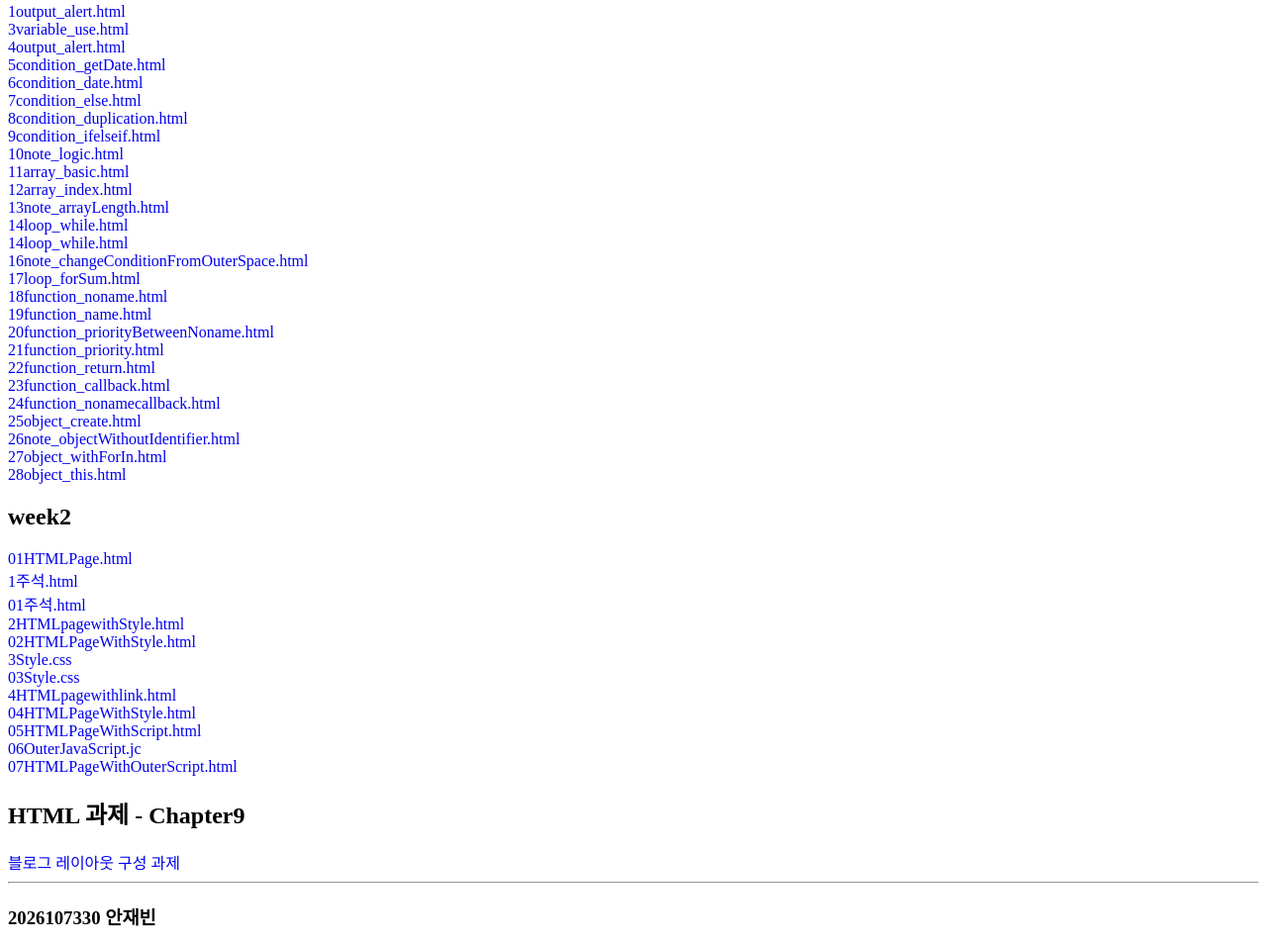
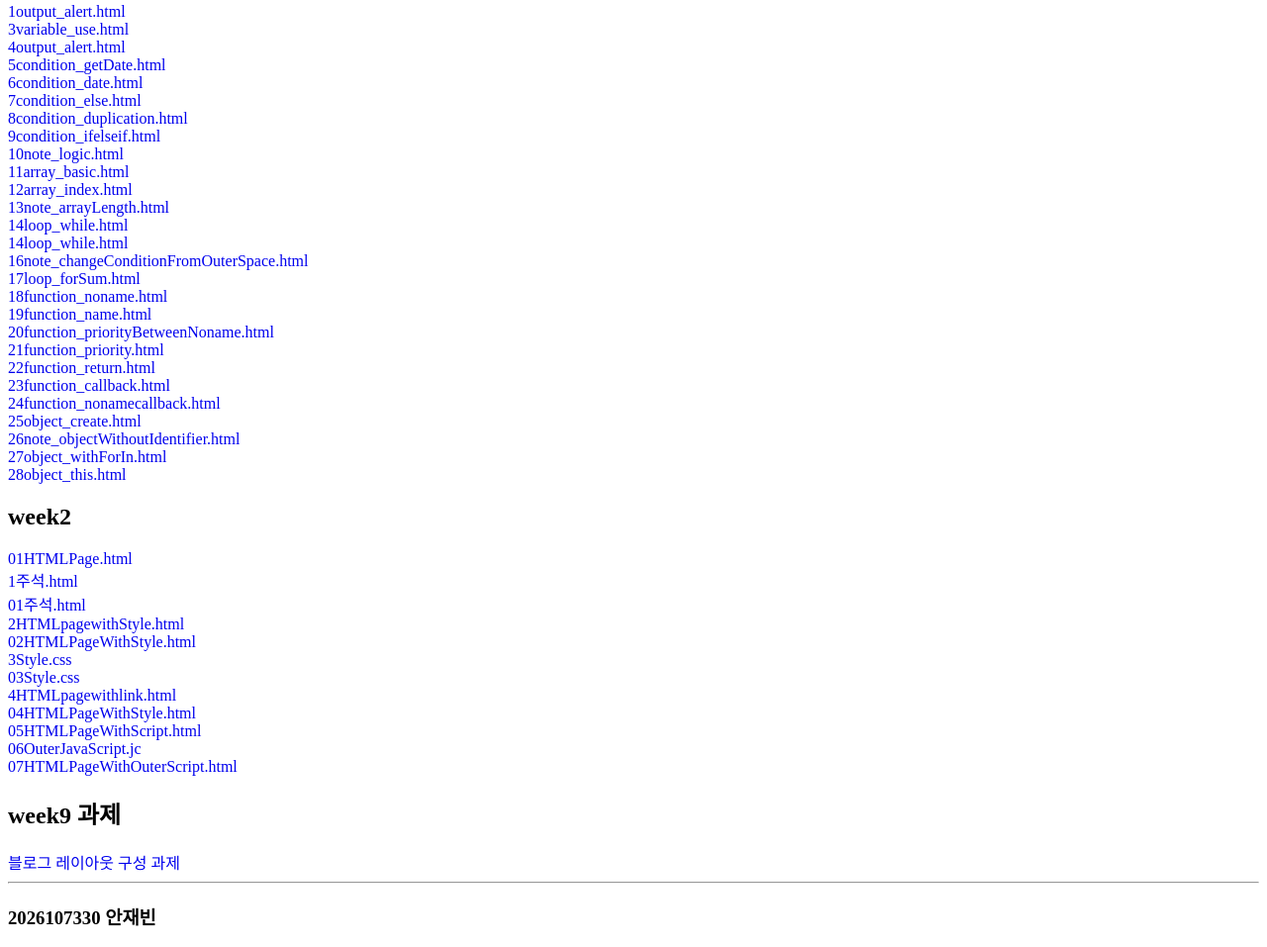
Before and after one commit to japjap111/web26-2-b23, a plain HTML site: page index.html in a window 1280 px wide. Shown: the part 1908-2865 px from the top of the page at 99% size. Drawn offline with Linux system fonts and the light colour scheme.

Commit message:
Add files via upload

```diff
--- a/index.html
+++ b/index.html
@@ -139,7 +139,7 @@
 
 
 
-<h2>HTML 과제 - Chapter9</h2>
+<h2>week9 과제</h2>
 <a href="week9/blog.html">블로그 레이아웃 구성 과제</a><br>
 
 <hr>
```
